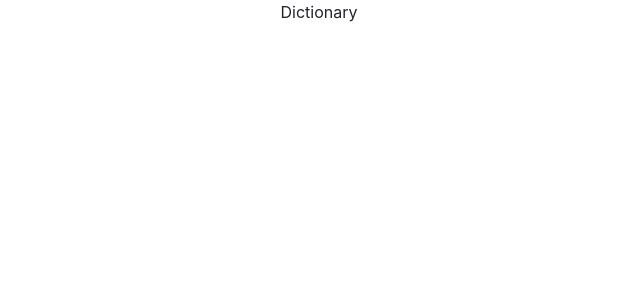
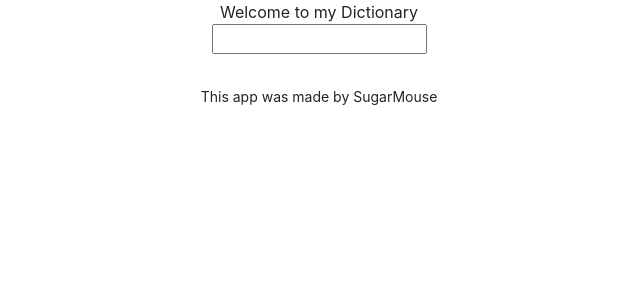
Before and after one commit to Countess-Magpyr/react-dictionary-project, a React (Create React App) app: page / in a window 1280 px wide. Shown: the top 300 px of the page, without its empty margins (321-961 px from the left). Built offline with nearby package versions, Linux system fonts and the light colour scheme.

Commit message:
form added to dictionary

```diff
--- a/src/App.css
+++ b/src/App.css
@@ -1,38 +1,6 @@
 .App {
   text-align: center;
 }
-
-.App-logo {
-  height: 40vmin;
-  pointer-events: none;
+.App-footer {
+  margin: 30px 0;
 }
-
-@media (prefers-reduced-motion: no-preference) {
-  .App-logo {
-    animation: App-logo-spin infinite 20s linear;
-  }
-}
-
-.App-header {
-  background-color: #282c34;
-  min-height: 100vh;
-  display: flex;
-  flex-direction: column;
-  align-items: center;
-  justify-content: center;
-  font-size: calc(10px + 2vmin);
-  color: white;
-}
-
-.App-link {
-  color: #61dafb;
-}
-
-@keyframes App-logo-spin {
-  from {
-    transform: rotate(0deg);
-  }
-  to {
-    transform: rotate(360deg);
-  }
-}
--- a/src/App.js
+++ b/src/App.js
@@ -1,9 +1,16 @@
 import "./App.css";
+import Dictionary from "./Dictionary";
 
 function App() {
   return (
     <div className="App">
-      <div className="container">Dictionary</div>
+      <div className="container">
+        <header className="App-header">Welcome to my Dictionary</header>
+        <Dictionary />
+      </div>
+      <footer className="App-footer">
+        <small>This app was made by SugarMouse</small>
+      </footer>
     </div>
   );
 }
--- /dev/null
+++ b/src/Dictionary.css
@@ -0,0 +1,4 @@
+.Dictionary {
+  font-family: Arial, Helvetica, sans-serif;
+  font-weight: bold;
+}
--- /dev/null
+++ b/src/Dictionary.js
@@ -0,0 +1,17 @@
+import React, { useState } from "react";
+import "./Dictionary.css";
+
+export default function Dictionary() {
+  let [keyword, setKeyword] = useState("");
+  function search(event) {
+    event.preventDefault();
+    alert("Searching");
+  }
+  return (
+    <div className="Dictionary">
+      <form onSubmit={search}>
+        <input type="search" autofocus={true} />
+      </form>
+    </div>
+  );
+}
```
